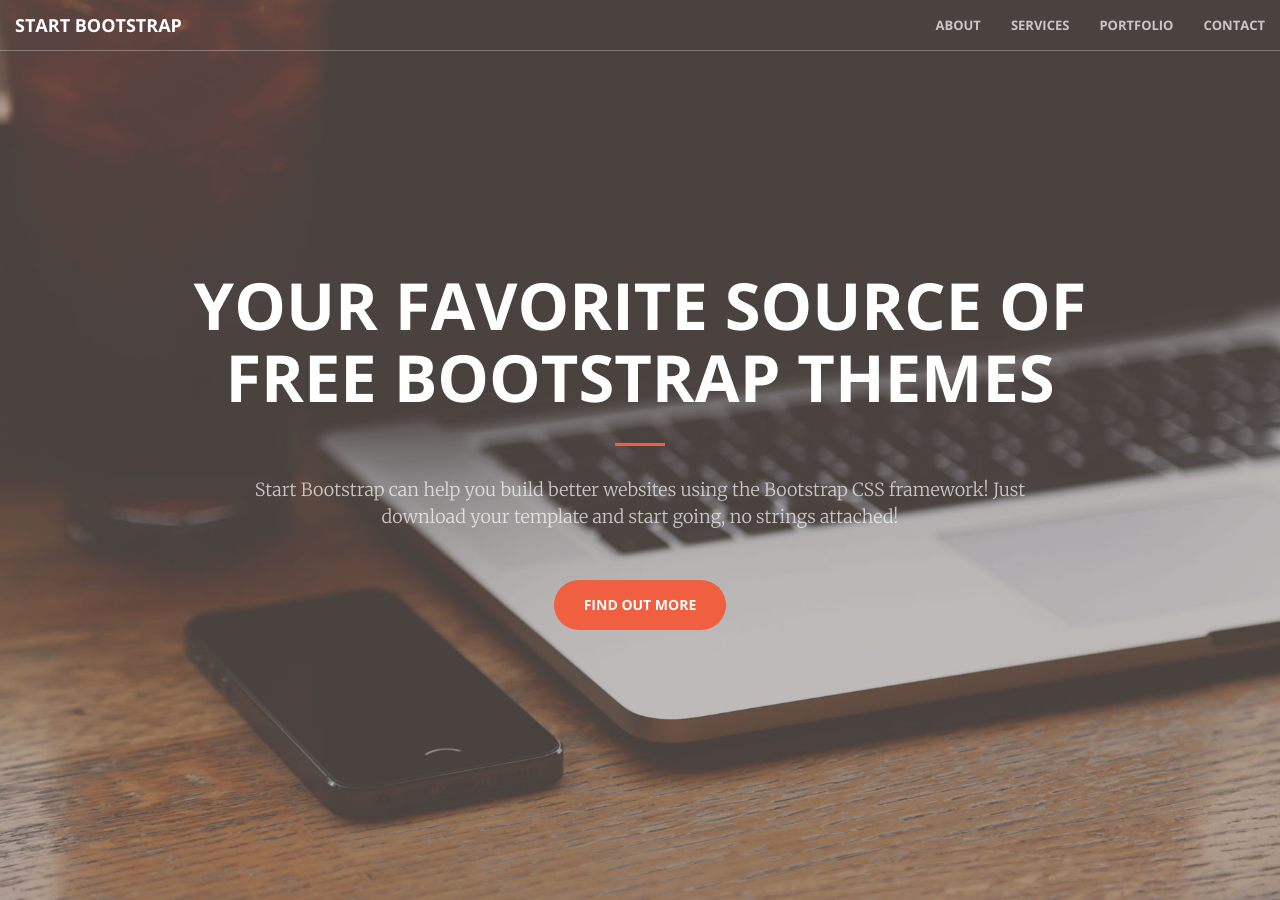
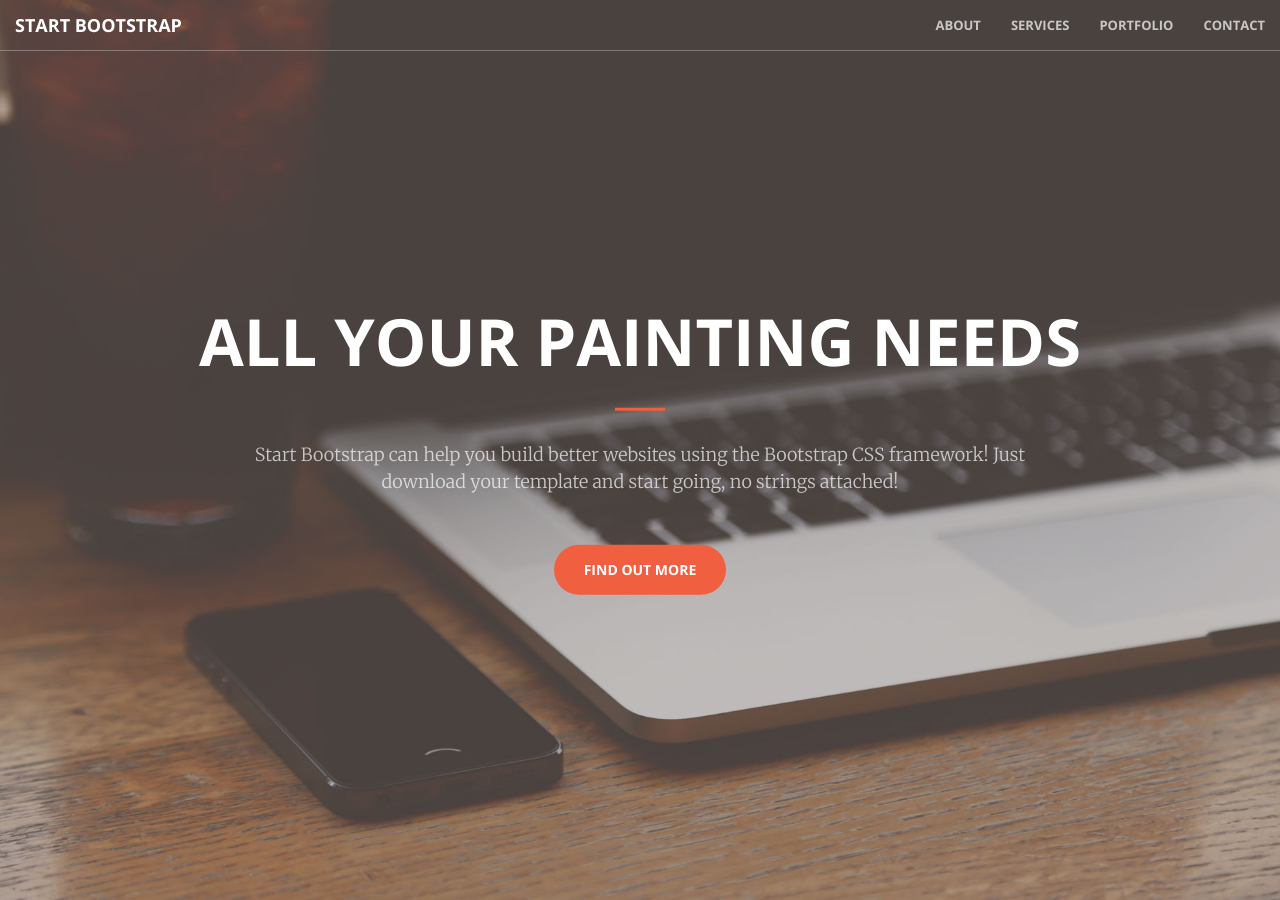
Before and after one commit to onchino/Riley-Custom-Painting, a Jekyll site: the page built from index.html, in a window 1280 px wide and 900 px high. Built offline with Jekyll 4.4.1, drawn with Linux system fonts in a browser that asks for light colours.

Commit message:
Update header.html

```diff
--- a/_includes/header.html
+++ b/_includes/header.html
@@ -1,7 +1,7 @@
 <header>
     <div class="header-content">
         <div class="header-content-inner">
-            <h1>Your Favorite Source of Free Bootstrap Themes</h1>
+            <h1>All your painting needs</h1>
             <hr>
             <p>Start Bootstrap can help you build better websites using the Bootstrap CSS framework! Just download your template and start going, no strings attached!</p>
             <a href="#about" class="btn btn-primary btn-xl page-scroll">Find Out More</a>
```
